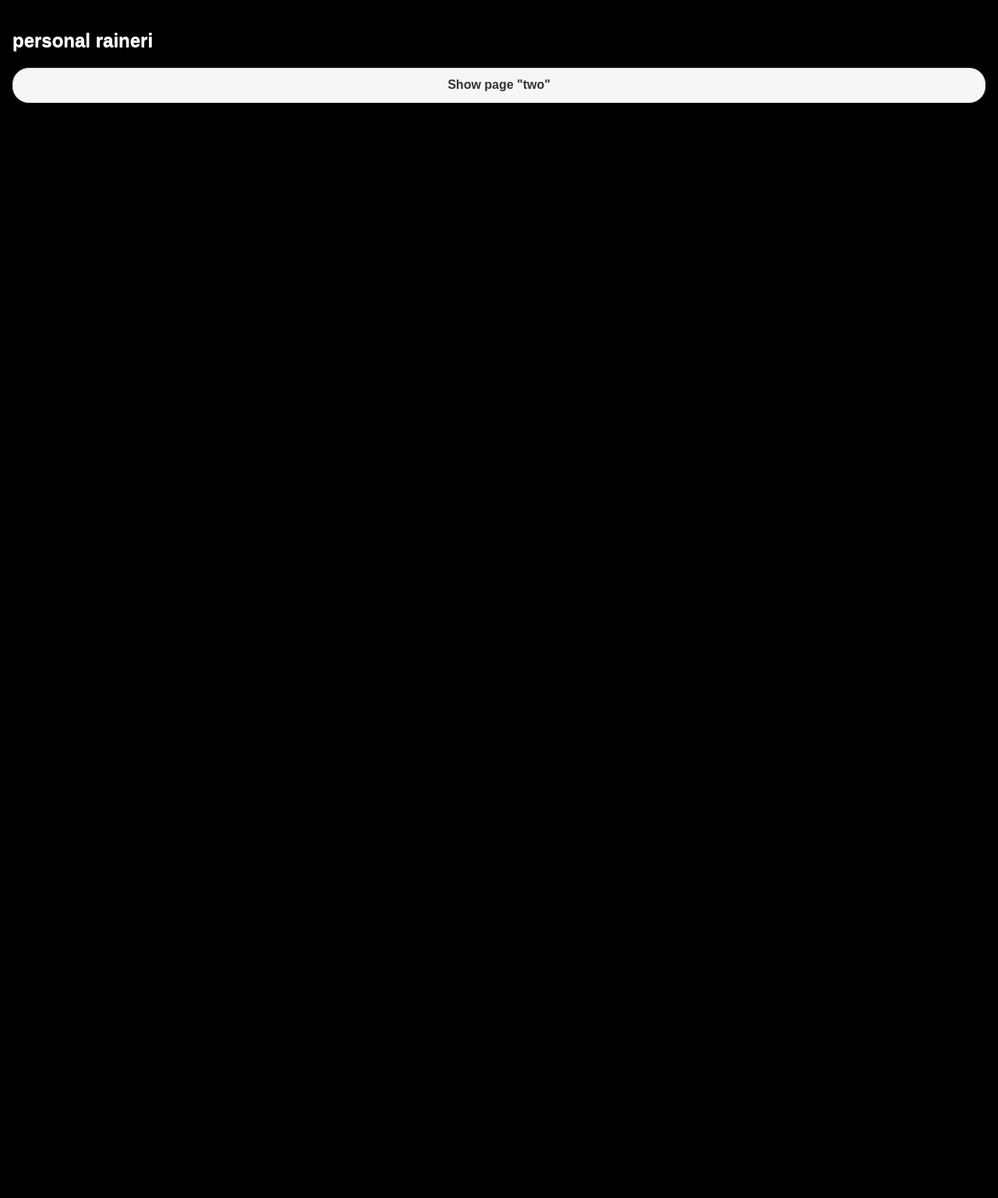
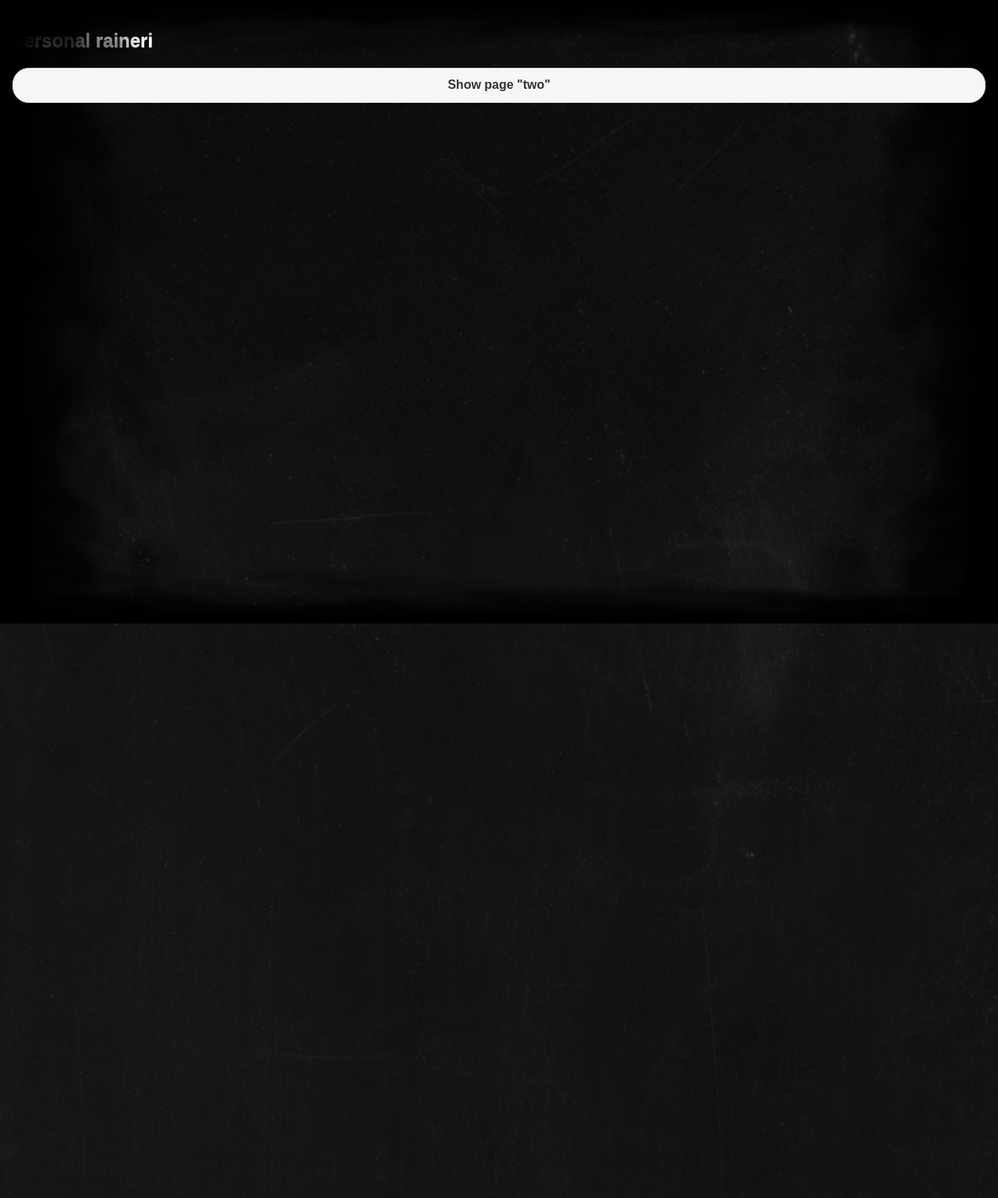
Before and after one commit to erkkimon/personal-raineri-ui-vol-2, a PHP site: page / in a window 1280 px wide. Shown: the whole page at 78% size. Before the commit the page ends 132 px from the top, so only its background shows below. Run offline with PHP 8.4, Linux system fonts and the light colour scheme; some libraries are stand-ins or nearby versions.

Commit message:
Blackboard bg and overlays somewhat ready

```diff
--- a/index.html
+++ b/index.html
@@ -14,11 +14,19 @@
 
   <body>
 
+
     <!-- Start of first page: #page-one -->
     <div data-role="page" id="page-one" class="pseudo-page">
+      <img src="img/fade-left.png" id="fade-left" />
+      <img src="img/fade-top.png" id="fade-top" />
+      <img src="img/fade-right.png" id="fade-right" />
+      <img src="img/fade-bottom.png" id="fade-bottom" />
       <div role="main" class="ui-content">
         <h2>personal raineri</h2>
         <p><a href="#page-two" class="ui-btn ui-shadow ui-corner-all">Show page "two"</a></p>
+        <br /><br /><br /><br /><br /><br /><br /><br /><br /><br /><br /><br /><br /><br /><br /><br /><br /><br /><br /><br /><br /><br />
+        <br /><br /><br /><br /><br /><br /><br /><br /><br /><br /><br /><br /><br /><br /><br /><br /><br /><br /><br /><br /><br /><br />
+        <br /><br /><br /><br /><br /><br /><br /><br /><br /><br /><br /><br /><br /><br /><br /><br /><br /><br /><br /><br /><br /><br />
       </div><!-- /content -->
     </div><!-- /page one -->
 
--- a/style.css
+++ b/style.css
@@ -1,42 +1,66 @@
+.pseudo-page
+{
+  background: #000 url("img/bg.jpg");
+  color: #FFF;
+}
+
+h2
+{
+  z-index: 4;
+}
+
+#fade-left
+{
+  pointer-events: none;
+  position: fixed;
+  width: 20%;
+  height: 100%;
+  left: 0px;
+  z-index: 0;
+}
+
+#fade-top
+{
+  pointer-events: none;
+  position: fixed;
+  width: 100%;
+  height: 10%;
+  top: 0px;
+}
+
+#fade-right
+{
+  pointer-events: none;
+  position: fixed;
+  width: 20%;
+  height: 100%;
+  right: 0px;
+}
+
+#fade-bottom
+{
+  pointer-events: none;
+  position: fixed;
+  width: 100%;
+  height: 10%;
+  bottom: 0px;
+}
+
+#overlay-bottom
+{
+  pointer-events:none;
+  background: url("img/overlay-bottom.png");
+  background-size: 100%;
+  background-repeat: no-repeat;
+  width: 100%;
+  height: 10%;
+  position: fixed;
+  bottom: 0px;
+
+}
+
 .ui-btn-corner-all, .ui-btn.ui-corner-all, .ui-slider-track.ui-corner-all, .ui-flipswitch.ui-corner-all, .ui-li-count
 {
   -webkit-border-radius: 1.3em;
   border-radius: 1.3em;
 }
-
-.pseudo-page {
-  background: #000;
-  color: #FFF;
-}
-
-
-
-input[type=checkbox].css-checkbox {
-							display:none;
-						}
-
-						input[type=checkbox].css-checkbox + label.css-label {
-							padding-left:38px;
-							height:30px;
-							display:inline-block;
-							line-height:30px;
-							background-repeat:no-repeat;
-							background-position: 0 0;
-							font-size:30px;
-							vertical-align:middle;
-							cursor:pointer;
-
-						}
-
-						input[type=checkbox].css-checkbox:checked + label.css-label {
-							background-position: 0 -30px;
-						}
-						label.css-label {
-				background-image:url(http://csscheckbox.com/checkboxes/u/csscheckbox_6fae30450e9772f4ff0125c9debb0efb.png);
-				-webkit-touch-callout: none;
-				-webkit-user-select: none;
-				-khtml-user-select: none;
-				-moz-user-select: none;
-				-ms-user-select: none;
-				user-select: none;
-			}
```
Also changed, not shown: img/bg.jpg (added), img/blackboard.jpg (added), img/fade-bottom.png (added), img/fade-left.png (added), img/fade-right.png (added), img/fade-top.png (added), img/fade.png (added), img/footer.png (added), img/overlay-bottom.png (added), img/overlay-top.png (added), 4 other files.
